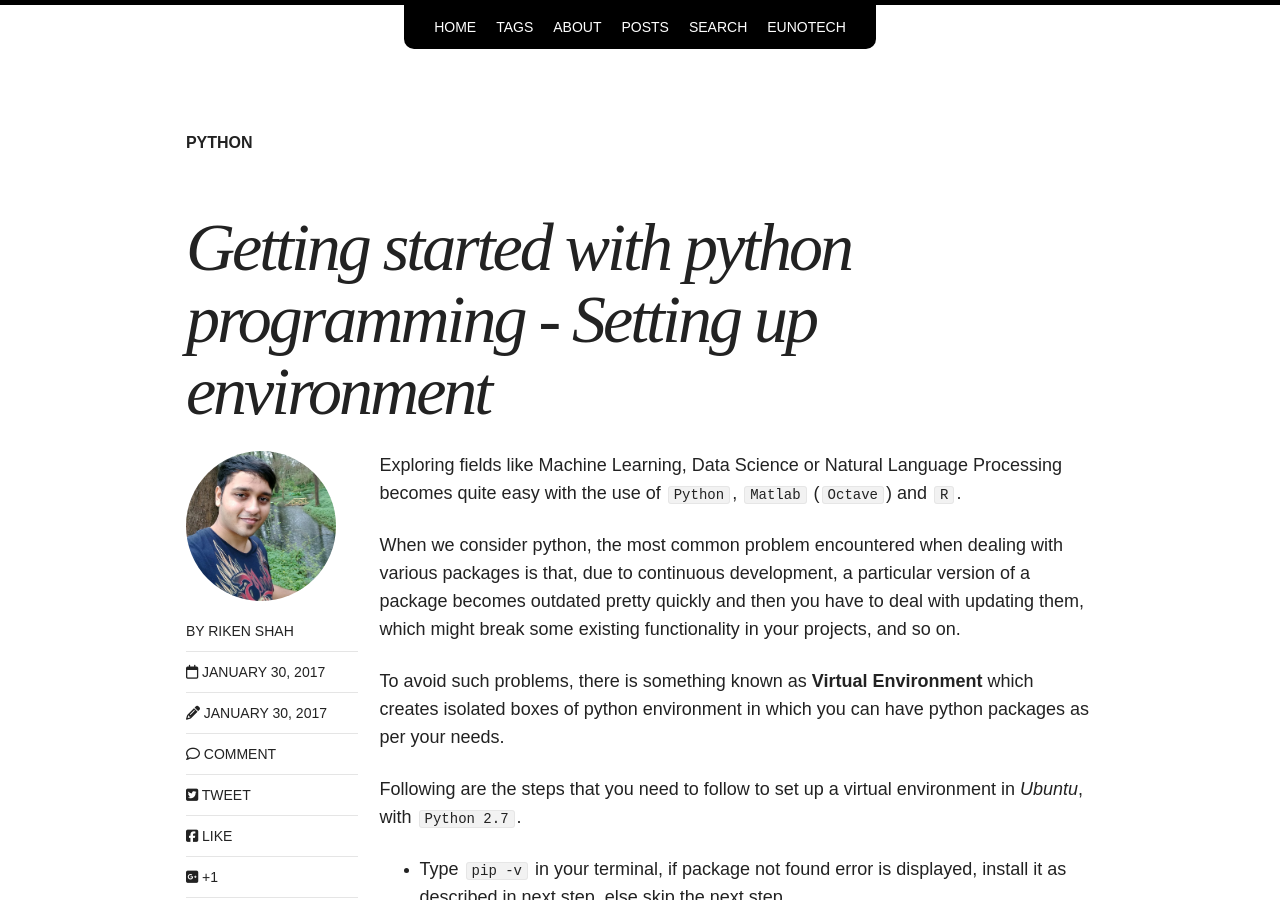
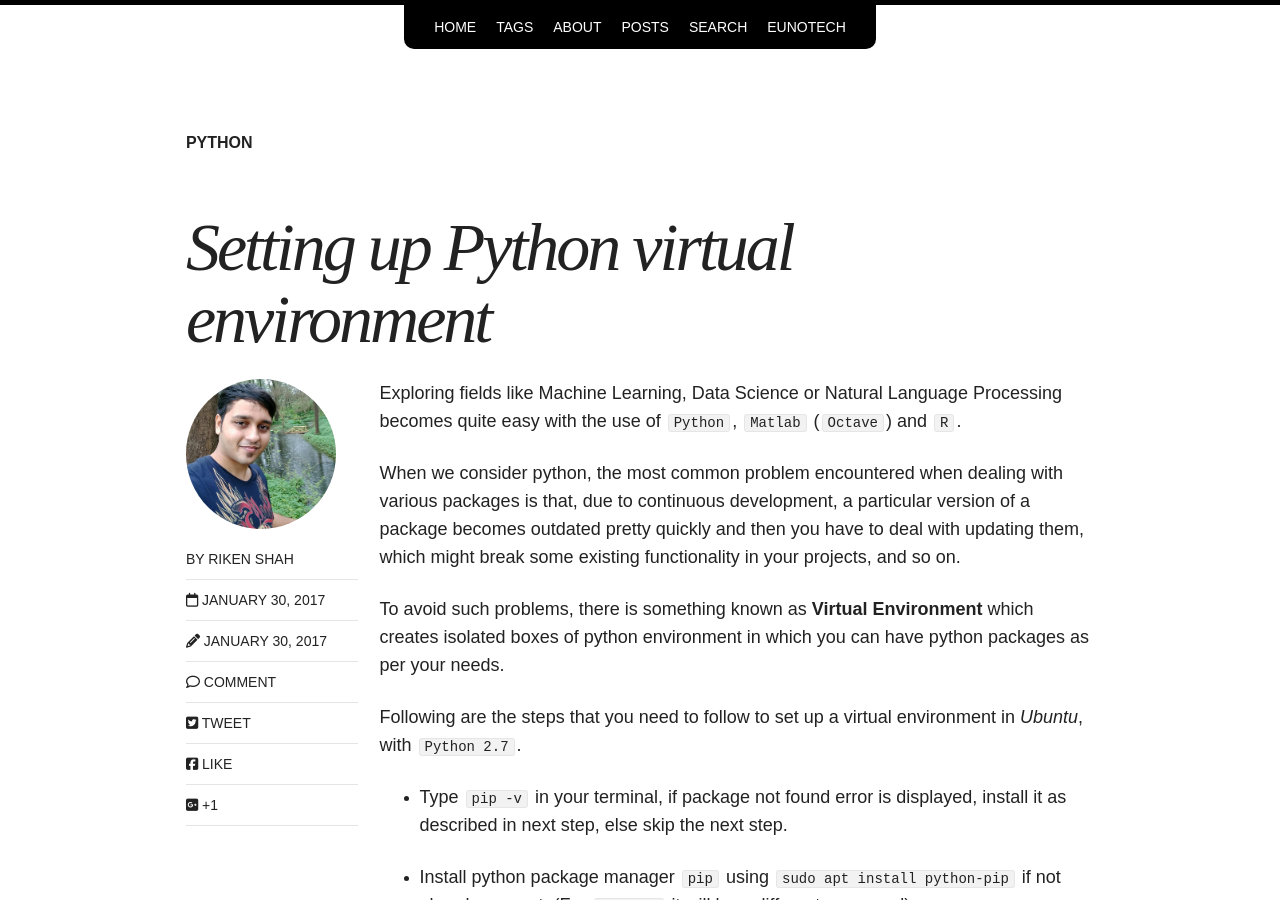
Before and after one commit to rikenshah/rikenshah.github.io, a Jekyll site: the page built from _posts/articles/2017-01-30-setting-up-python-environment.md, in a window 1280 px wide and 900 px high. Built offline with Jekyll 4.4.1, drawn with Linux system fonts in a browser that asks for light colours; nearby versions of some CDN libraries; comment, search, counter and statistics services are not loaded.

Commit message:
Automated Commit

```diff
--- a/_posts/articles/2017-01-30-setting-up-python-environment.md
+++ b/_posts/articles/2017-01-30-setting-up-python-environment.md
@@ -1,6 +1,6 @@
 ---
 layout: post
-title: Getting started with python programming - Setting up environment
+title: Setting up Python virtual environment
 excerpt: "Short guide on python package installation"
 categories: articles
 tags: [python]
```
